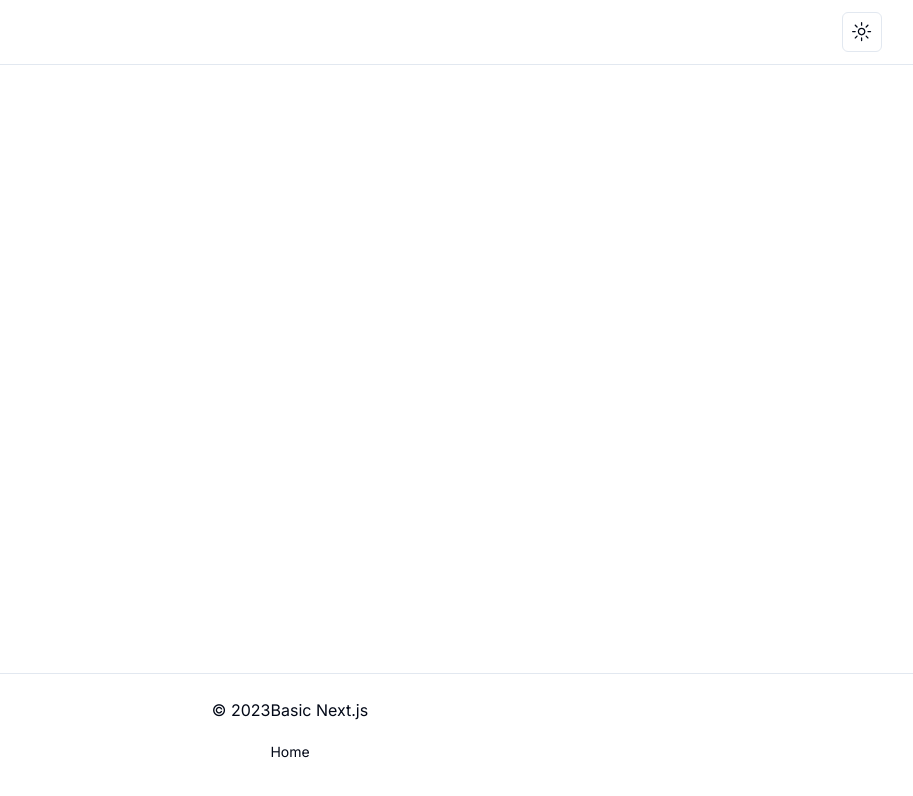
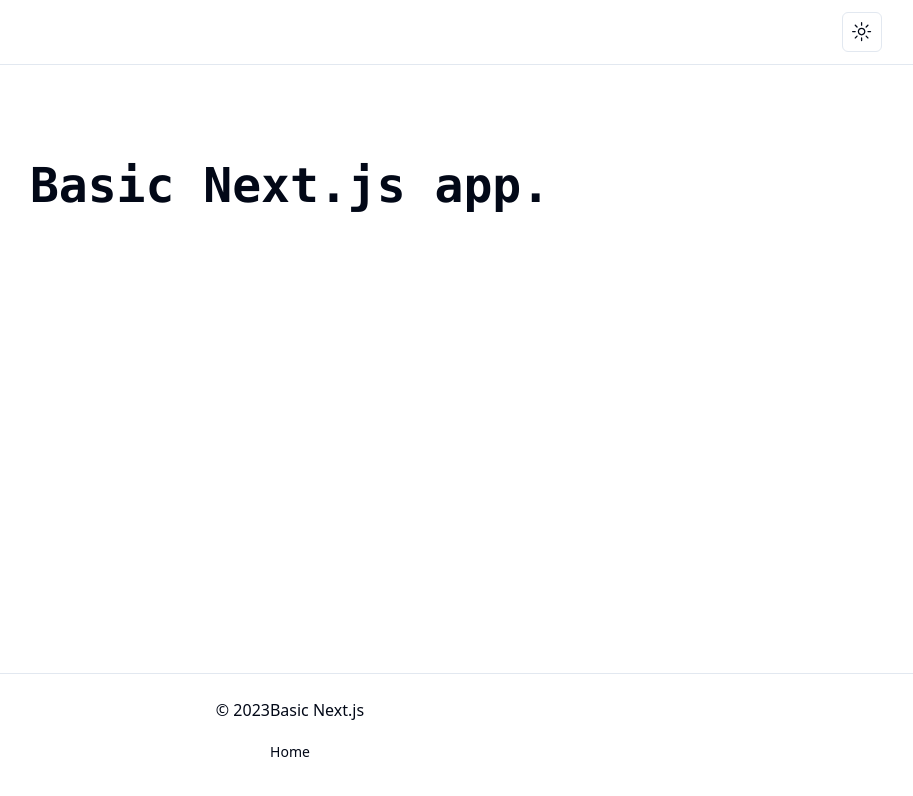
Before and after one commit to owolfdev/next-basic, a Next.js app: page / in a window 1280 px wide. Shown: the top 796 px of the page, without its empty margins (350-1263 px from the left). Built offline with nearby package versions, Linux system fonts and the light colour scheme.

Commit message:
add splash

```diff
--- a/app/layout.tsx
+++ b/app/layout.tsx
@@ -1,6 +1,13 @@
 import type { Metadata } from "next";
-import { Inter } from "next/font/google";
+import { Inter as FontSans } from "next/font/google";
 import "./globals.css";
+
+import { cn } from "@/lib/utils";
+
+export const fontSans = FontSans({
+  subsets: ["latin"],
+  variable: "--font-sans",
+});
 
 import SiteHeader from "@/components/nav/site-header";
 import Footer from "@/components/nav/footer";
@@ -8,8 +15,6 @@ import Footer from "@/components/nav/footer";
 import { ThemeProvider } from "@/components/theme-provider";
 
 // import { ClerkProvider } from "@clerk/nextjs";
-
-const inter = Inter({ subsets: ["latin"] });
 
 export const metadata: Metadata = {
   title: "Create Next App",
@@ -24,7 +29,12 @@ export default function RootLayout({
   return (
     // <ClerkProvider>
     <html lang="en">
-      <body className={inter.className}>
+      <body
+        className={cn(
+          "min-h-screen bg-background font-sans antialiased",
+          fontSans.variable
+        )}
+      >
         <ThemeProvider
           attribute="class"
           defaultTheme="system"
--- a/app/page.tsx
+++ b/app/page.tsx
@@ -2,6 +2,10 @@ import Image from "next/image";
 
 export default function Home() {
   return (
-    <div className="z-10 max-w-5xl w-full items-center justify-between font-mono text-sm lg:flex"></div>
+    <div className="z-10 max-w-5xl w-full items-center justify-between font-mono text-sm lg:flex">
+      <div className="w-full flex justify-center">
+        <h1 className="text-5xl font-bold">Basic Next.js app.</h1>
+      </div>
+    </div>
   );
 }
--- a/tailwind.config.ts
+++ b/tailwind.config.ts
@@ -1,20 +1,24 @@
-import type { Config } from 'tailwindcss'
+import type { Config } from "tailwindcss";
+const { fontFamily } = require("tailwindcss/defaultTheme");
 
 const config: Config = {
   content: [
-    './pages/**/*.{js,ts,jsx,tsx,mdx}',
-    './components/**/*.{js,ts,jsx,tsx,mdx}',
-    './app/**/*.{js,ts,jsx,tsx,mdx}',
+    "./pages/**/*.{js,ts,jsx,tsx,mdx}",
+    "./components/**/*.{js,ts,jsx,tsx,mdx}",
+    "./app/**/*.{js,ts,jsx,tsx,mdx}",
   ],
   theme: {
     extend: {
       backgroundImage: {
-        'gradient-radial': 'radial-gradient(var(--tw-gradient-stops))',
-        'gradient-conic':
-          'conic-gradient(from 180deg at 50% 50%, var(--tw-gradient-stops))',
+        "gradient-radial": "radial-gradient(var(--tw-gradient-stops))",
+        "gradient-conic":
+          "conic-gradient(from 180deg at 50% 50%, var(--tw-gradient-stops))",
+      },
+      fontFamily: {
+        sans: ["var(--font-sans)", ...fontFamily.sans],
       },
     },
   },
   plugins: [],
-}
-export default config
+};
+export default config;
```
